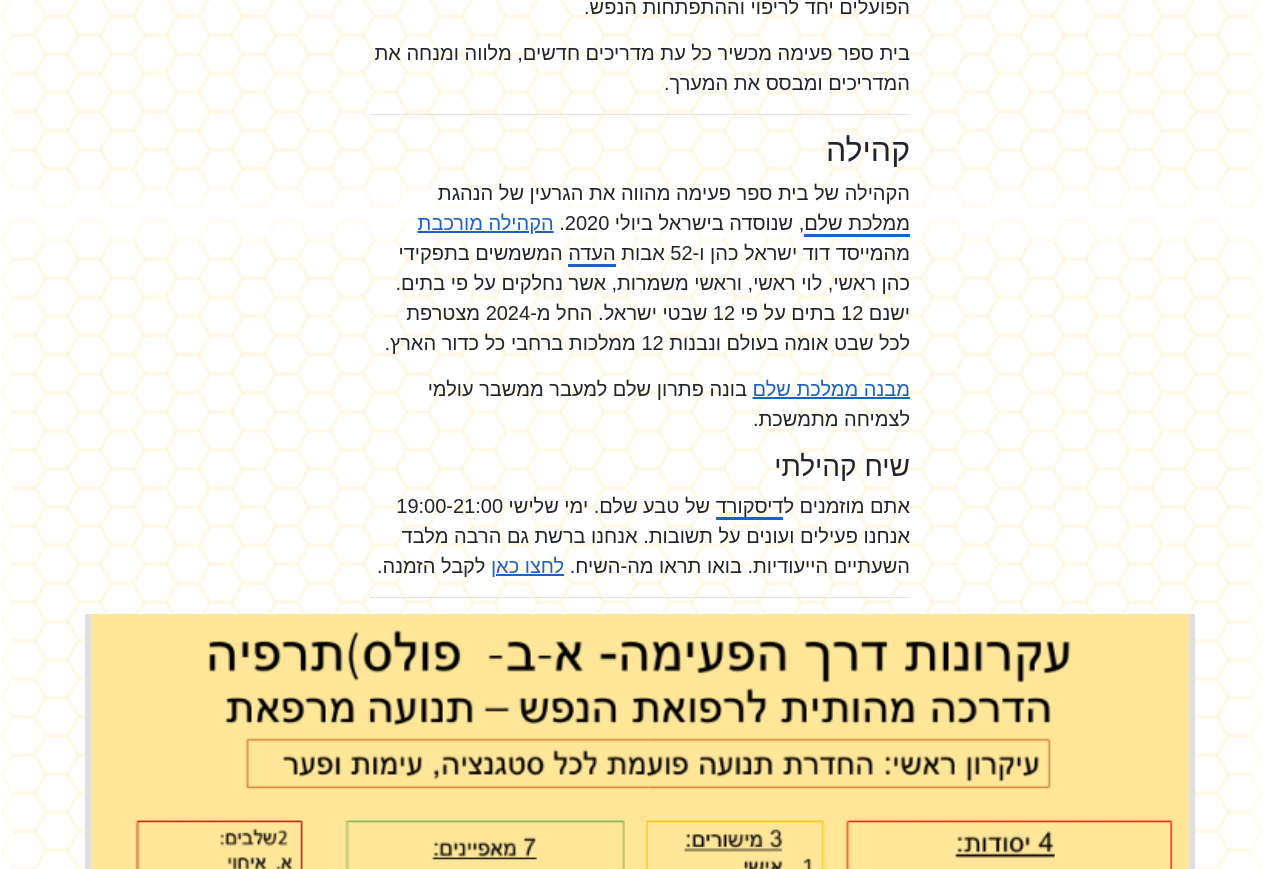
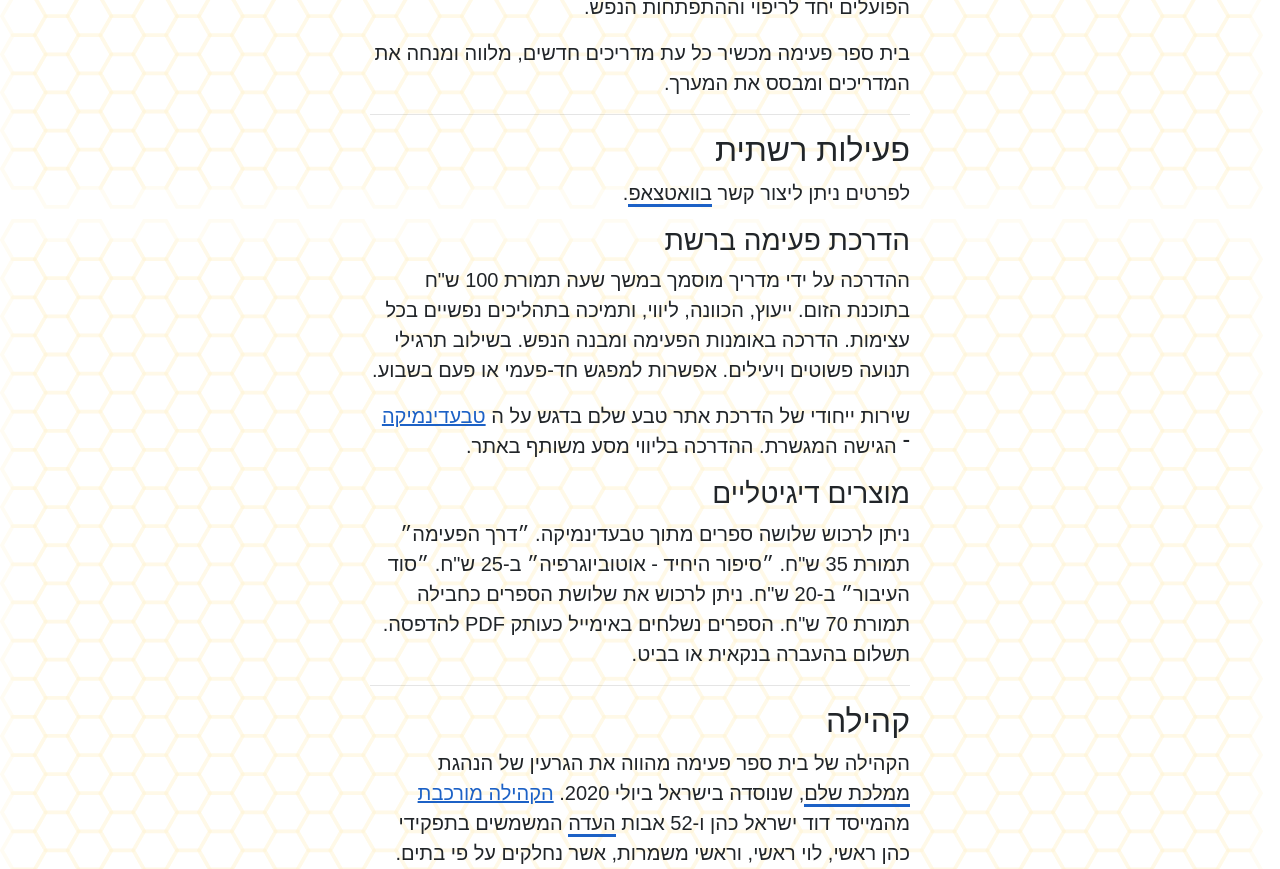
Before and after one commit to teva-shalem/main-gateway, a Vue app: page /school in a window 1280 px wide. Shown: the part 560-1429 px from the top of the page. Built offline with nearby package versions, Linux system fonts and the light colour scheme; what vue-easy-lightbox would draw is missing.

Commit message:
monetary value

```diff
--- a/package.json
+++ b/package.json
@@ -3,7 +3,7 @@
   "version": "1.1.0",
   "private": true,
   "scripts": {
-    "dev": "vue-cli-service serve",
+    "dev": "vue-cli-service serve --port 8083",
     "build": "vue-cli-service build --modern",
     "test:unit": "vue-cli-service test:unit",
     "lint": "vue-cli-service lint",
--- a/src/views/School.vue
+++ b/src/views/School.vue
@@ -10,6 +10,17 @@
         <p>המדריכים במערך הם בעלי נסיון התמודדות אישי, בעלי מוטיבציה פנימית להתפתחות, בעלי ידע מקצועי, ויחסי אנוש מיוחדים.</p>
         <p>כל מדריך הוא בעל משאבי אדם ייחודיים לו וגר בבית עם מיקום גאוגרפי מסוים. כך נוצרת רשת של מדריכים, בתים ומשאבים הפועלים יחד לריפוי וההתפתחות הנפש.</p>
         <p>בית ספר פעימה מכשיר כל עת מדריכים חדשים, מלווה ומנחה את המדריכים ומבסס את המערך.</p>
+        <hr />
+
+        <h2>פעילות רשתית</h2>
+        <p>לפרטים ניתן ליצור קשר <DrashTooltip term="contactPhone">בוואטצאפ</DrashTooltip>.</p>
+
+        <h3>הדרכת פעימה ברשת</h3>
+        <p>ההדרכה על ידי מדריך מוסמך במשך שעה תמורת 100 ש"ח בתוכנת הזום. ייעוץ, הכוונה, ליווי, ותמיכה בתהליכים נפשיים בכל עצימות. הדרכה באומנות הפעימה ומבנה הנפש. בשילוב תרגילי תנועה פשוטים ויעילים. אפשרות למפגש חד-פעמי או פעם בשבוע.</p>
+        <p>שירות ייחודי של הדרכת אתר טבע שלם בדגש על ה <b-link href="https://books.teva-shalem.com/">טבעדינמיקה</b-link> ־ הגישה המגשרת. ההדרכה בליווי מסע משותף באתר.</p>
+
+        <h3>מוצרים דיגיטליים</h3>
+        <p>ניתן לרכוש שלושה ספרים מתוך טבעדינמיקה. ״דרך הפעימה״ תמורת 35 ש"ח. ״סיפור היחיד - אוטוביוגרפיה״ ב-25 ש"ח. ״סוד העיבור״ ב-20 ש"ח. ניתן לרכוש את שלושת הספרים כחבילה תמורת 70 ש"ח. הספרים נשלחים באימייל כעותק PDF להדפסה. תשלום בהעברה בנקאית או בביט.</p>
         <hr />
 
         <h2>קהילה</h2>
```
